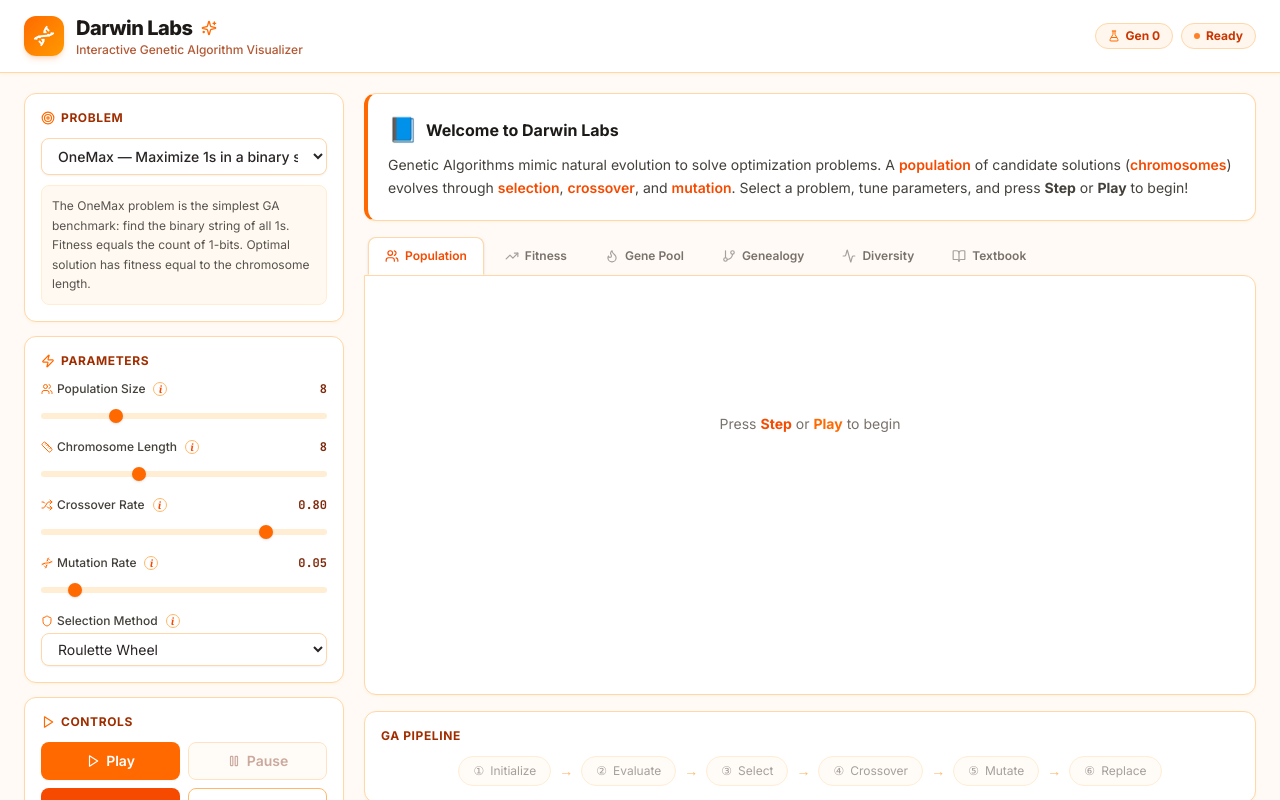
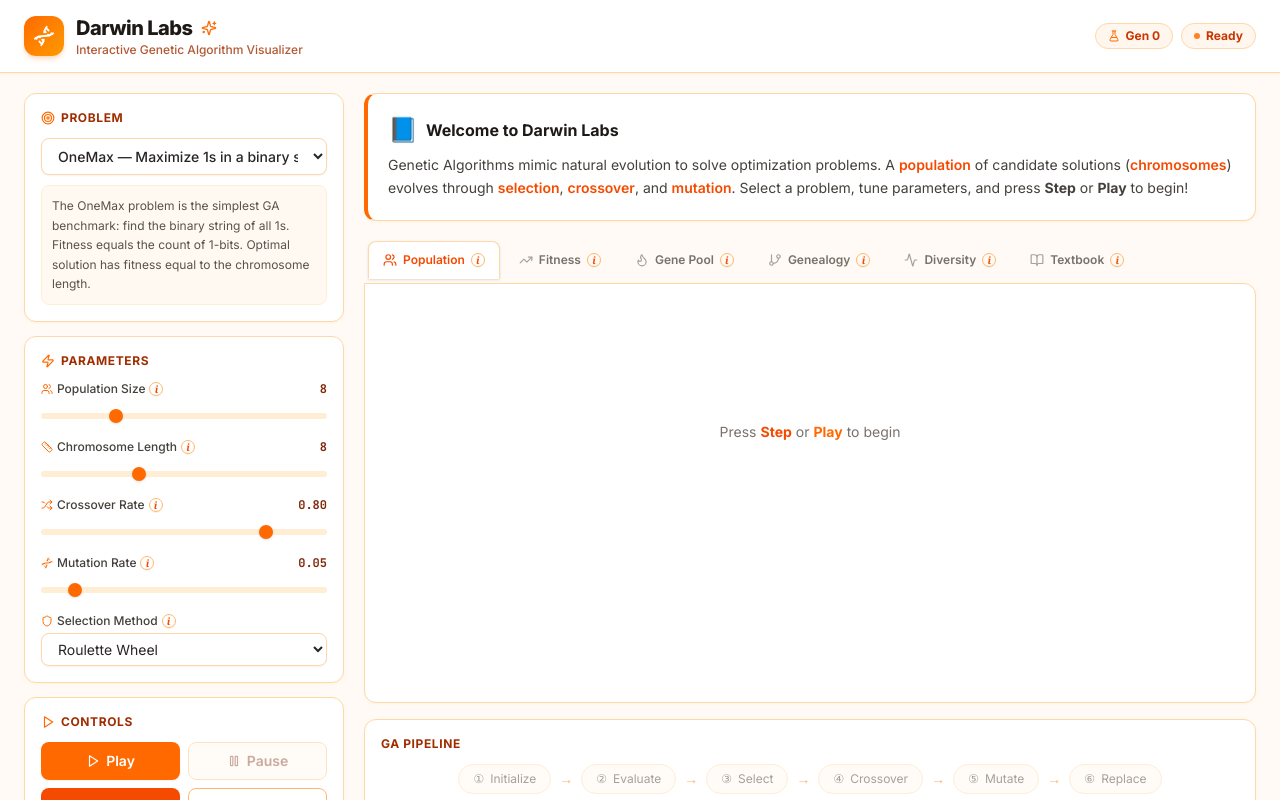
Before and after one commit to Chabil-Krishna/darwin-labs, a React (Vite) app: page / in a window 1280 px wide. Shown: the top 800 px of the page. Built offline with nearby package versions, Linux system fonts and the light colour scheme; the HTML template or start-up script is replaced by a standard one.

Commit message:
feat: add info (i) tooltip dialogs for all column tabs and views

```diff
--- a/src/App.jsx
+++ b/src/App.jsx
@@ -10,15 +10,58 @@ import GenePoolHeatmap from './components/GenePoolHeatmap';
 import GenealogyView from './components/GenealogyView';
 import DiversityChart from './components/DiversityChart';
 import TextbookCheck from './components/TextbookCheck';
+import InfoTooltip from './components/InfoTooltip';
 import { Users, TrendingUp, Flame, GitBranch, Activity, BookOpen } from 'lucide-react';
 
 const TABS = [
-  { id: 'population', label: 'Population', icon: Users },
-  { id: 'fitness', label: 'Fitness', icon: TrendingUp },
-  { id: 'heatmap', label: 'Gene Pool', icon: Flame },
-  { id: 'genealogy', label: 'Genealogy', icon: GitBranch },
-  { id: 'diversity', label: 'Diversity', icon: Activity },
-  { id: 'textbook', label: 'Textbook', icon: BookOpen },
+  {
+    id: 'population',
+    label: 'Population',
+    icon: Users,
+    align: 'left',
+    title: 'Population Column',
+    tooltip: 'Displays every chromosome in the current generation with gene-level breakdown, fitness scores, selection status (parents), crossover points, and mutations.',
+  },
+  {
+    id: 'fitness',
+    label: 'Fitness',
+    icon: TrendingUp,
+    align: 'left',
+    title: 'Fitness Column',
+    tooltip: 'Live chart plotting Best, Average, and Worst fitness across generations to track convergence, evolutionary fitness gain, and population progress.',
+  },
+  {
+    id: 'heatmap',
+    label: 'Gene Pool',
+    icon: Flame,
+    align: 'center',
+    title: 'Gene Pool Column',
+    tooltip: 'Real-time heatmap showing allele frequency distribution across all chromosome positions (loci) to inspect genetic drift and locus convergence.',
+  },
+  {
+    id: 'genealogy',
+    label: 'Genealogy',
+    icon: GitBranch,
+    align: 'center',
+    title: 'Genealogy Column',
+    tooltip: 'Interactive family tree tracing ancestry across generations with curved Bézier links connecting mated parents to their offspring.',
+  },
+  {
+    id: 'diversity',
+    label: 'Diversity',
+    icon: Activity,
+    align: 'right',
+    title: 'Diversity Column',
+    tooltip: 'Monitors the percentage of unique chromosomes in the population over time to diagnose premature convergence and balance exploration vs. exploitation.',
+  },
+  {
+    id: 'textbook',
+    label: 'Textbook',
+    icon: BookOpen,
+    align: 'right',
+    title: 'Textbook Column',
+    tooltip: 'Interactive step-by-step verification of David E. Goldberg\'s classic (1989) f(x) = x² hand calculation with verified arithmetic at every step.',
+  },
 ];
 
 export default function App() {
@@ -58,7 +101,7 @@ export default function App() {
 
           {/* Tabs */}
           <div>
-            <div className="flex gap-1 px-1 overflow-x-auto">
+            <div className="flex flex-wrap sm:flex-nowrap gap-1 px-1 overflow-visible py-1">
               {TABS.map((tab) => {
                 const Icon = tab.icon;
                 const isActive = activeTab === tab.id;
@@ -67,8 +110,8 @@ export default function App() {
                     key={tab.id}
                     onClick={() => setActiveTab(tab.id)}
                     className={`
-                      flex items-center gap-1.5 px-4 py-2.5 rounded-t-lg text-xs font-semibold
-                      transition-all whitespace-nowrap cursor-pointer
+                      flex items-center gap-1.5 px-3 py-2 sm:px-3.5 sm:py-2.5 rounded-t-lg text-xs font-semibold
+                      transition-all whitespace-nowrap cursor-pointer relative
                       ${isActive
                         ? 'bg-white text-orange-600 border border-orange-200 border-b-white font-bold shadow-sm'
                         : 'text-stone-500 hover:text-orange-600 hover:bg-orange-50 bg-transparent border border-transparent'
@@ -76,7 +119,13 @@ export default function App() {
                     `}
                   >
                     <Icon size={14} className={isActive ? 'text-orange-600' : 'text-stone-400'} />
-                    {tab.label}
+                    <span>{tab.label}</span>
+                    <InfoTooltip
+                      title={tab.title}
+                      text={tab.tooltip}
+                      align={tab.align}
+                      position="top"
+                    />
                   </button>
                 );
               })}
--- a/src/components/ControlPanel.jsx
+++ b/src/components/ControlPanel.jsx
@@ -1,5 +1,6 @@
 import { useState } from 'react';
 import { PROBLEMS } from '../engine/ga';
+import InfoTooltip from './InfoTooltip';
 import {
   Play, Pause, SkipForward, RotateCcw,
   Zap, Users, Ruler, Shuffle, Dna, Shield, Gauge, Target, Timer
@@ -271,42 +272,13 @@ function Card({ icon, title, children }) {
   );
 }
 
-function InfoTooltip({ text }) {
-  const [show, setShow] = useState(false);
-
-  return (
-    <span
-      className="relative inline-flex items-center justify-center cursor-help ml-1 align-middle select-none"
-      onMouseEnter={() => setShow(true)}
-      onMouseLeave={() => setShow(false)}
-      onFocus={() => setShow(true)}
-      onBlur={() => setShow(false)}
-      tabIndex={0}
-      aria-label="Parameter info"
-    >
-      <span className="w-3.5 h-3.5 rounded-full border border-orange-300 text-orange-600 hover:border-orange-500 hover:text-orange-700 hover:bg-orange-100 flex items-center justify-center text-[10px] font-serif font-bold italic transition-colors leading-none">
-        i
-      </span>
-      {show && (
-        <span
-          role="tooltip"
-          className="absolute z-50 bottom-full left-0 mb-2 w-56 p-2.5 rounded-lg bg-white text-stone-800 text-[11px] font-normal leading-relaxed border border-orange-300 shadow-xl shadow-orange-950/15 pointer-events-none text-left"
-        >
-          {text}
-          <span className="absolute top-full left-2 -mt-px border-4 border-transparent border-t-white" />
-        </span>
-      )}
-    </span>
-  );
-}
-
 function Slider({ icon, label, tooltip, value, min, max, step, format, onChange, disabled }) {
   return (
     <div className={disabled ? 'opacity-40 pointer-events-none' : ''}>
       <div className="flex items-center justify-between text-xs mb-1">
         <span className="text-stone-700 font-medium flex items-center gap-1">
           {icon} {label}
-          {tooltip && <InfoTooltip text={tooltip} />}
+          {tooltip && <InfoTooltip text={tooltip} align="left" position="top" />}
         </span>
         <span className="font-bold text-orange-900 font-mono">{format ? format(value) : value}</span>
       </div>
--- a/src/components/DiversityChart.jsx
+++ b/src/components/DiversityChart.jsx
@@ -1,4 +1,5 @@
 import { useMemo } from 'react';
+import InfoTooltip from './InfoTooltip';
 import { AreaChart, Area, XAxis, YAxis, CartesianGrid, Tooltip, ResponsiveContainer } from 'recharts';
 
 export default function DiversityChart({ history }) {
@@ -19,10 +20,15 @@ export default function DiversityChart({ history }) {
 
   return (
     <div>
-      <p className="text-xs text-stone-600 mb-3">
-        Genetic diversity (% of unique chromosomes). Watch it decrease as the population converges.
-        Too little diversity = premature convergence. Mutation helps maintain diversity.
-      </p>
+      <div className="flex items-center gap-1.5 text-xs text-stone-600 mb-3">
+        <span>Genetic diversity (% of unique chromosomes). Watch it decrease as the population converges.</span>
+        <InfoTooltip
+          title="Diversity Column"
+          text="Monitors the percentage of unique chromosomes in the population over time to diagnose premature convergence and balance exploration vs. exploitation."
+          align="left"
+          position="bottom"
+        />
+      </div>
       <div className="h-56">
         <ResponsiveContainer width="100%" height="100%">
           <AreaChart data={data} margin={{ top: 10, right: 20, bottom: 20, left: 10 }}>
--- a/src/components/GenealogyView.jsx
+++ b/src/components/GenealogyView.jsx
@@ -1,4 +1,5 @@
 import { useRef, useEffect } from 'react';
+import InfoTooltip from './InfoTooltip';
 
 export default function GenealogyView({ genealogy, history, params }) {
   const canvasRef = useRef(null);
@@ -100,10 +101,15 @@ export default function GenealogyView({ genealogy, history, params }) {
 
   return (
     <div>
-      <p className="text-xs text-stone-600 mb-3">
-        Traces parent→offspring relationships from crossover. Warm orange curves connect parents (above) to
-        their children (below). Solid orange nodes = current generation.
-      </p>
+      <div className="flex items-center gap-1.5 text-xs text-stone-600 mb-3">
+        <span>Lineage tree showing mated parents (above) connecting to offspring (below) via orange curves.</span>
+        <InfoTooltip
+          title="Genealogy Column"
+          text="Interactive family tree tracing ancestry across generations with curved Bézier links connecting mated parents to their offspring."
+          align="left"
+          position="bottom"
+        />
+      </div>
       <div className="border border-orange-200 rounded-lg overflow-hidden bg-white p-1">
         <canvas ref={canvasRef} style={{ width: '100%', height: 280 }} />
       </div>
--- /dev/null
+++ b/src/components/InfoTooltip.jsx
@@ -0,0 +1,75 @@
+import { useState } from 'react';
+
+export default function InfoTooltip({
+  text,
+  title,
+  align = 'center',
+  position = 'top',
+  className = '',
+}) {
+  const [show, setShow] = useState(false);
+
+  // Vertical placement
+  const positionClasses = position === 'top'
+    ? 'bottom-full mb-2'
+    : 'top-full mt-2';
+
+  // Horizontal alignment relative to the (i) icon
+  let alignClasses = 'left-1/2 -translate-x-1/2';
+  let arrowClasses = 'left-1/2 -translate-x-1/2';
+  if (align === 'left') {
+    alignClasses = 'left-0';
+    arrowClasses = 'left-2.5';
+  } else if (align === 'right') {
+    alignClasses = 'right-0';
+    arrowClasses = 'right-2.5';
+  }
+
+  return (
+    <span
+      className={`relative inline-flex items-center justify-center cursor-help select-none ${className}`}
+      onClick={(e) => {
+        e.stopPropagation();
+      }}
+      onMouseEnter={() => setShow(true)}
+      onMouseLeave={() => setShow(false)}
+      onFocus={() => setShow(true)}
+      onBlur={() => setShow(false)}
+      tabIndex={0}
+      aria-label={title ? `${title} info` : 'Info'}
+    >
+      <span className="w-3.5 h-3.5 rounded-full border border-orange-300 text-orange-600 hover:border-orange-500 hover:text-orange-700 hover:bg-orange-100 flex items-center justify-center text-[10px] font-serif font-bold italic transition-colors leading-none shadow-2xs">
+        i
+      </span>
+
+      {show && (
+        <span
+          role="tooltip"
+          className={`
+            absolute z-50 ${positionClasses} ${alignClasses}
+            w-60 p-2.5 rounded-lg bg-white text-stone-800 text-[11px] font-normal leading-relaxed
+            border border-orange-300 shadow-xl shadow-orange-950/15 pointer-events-none text-left
+          `}
+        >
+          {title && (
+            <span className="block font-bold text-orange-950 text-xs mb-1">
+              {title}
+            </span>
+          )}
+          <span>{text}</span>
+
+          {/* Border-arrow pointing to the (i) badge */}
+          {position === 'top' ? (
+            <span
+              className={`absolute top-full ${arrowClasses} -mt-px border-4 border-transparent border-t-white`}
+            />
+          ) : (
+            <span
+              className={`absolute bottom-full ${arrowClasses} -mb-px border-4 border-transparent border-b-white`}
+            />
+          )}
+        </span>
+      )}
+    </span>
+  );
+}
```
Also changed, not shown: src/components/FitnessChart.jsx (+17 -2 lines), src/components/GenePoolHeatmap.jsx (+10 -4 lines), src/components/PopulationView.jsx (+17 -5 lines), src/components/TextbookCheck.jsx (+10 -1 lines).
